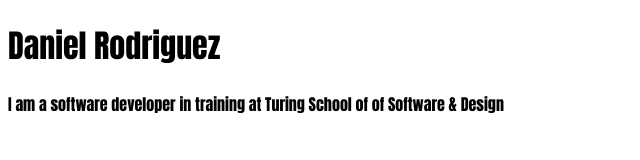
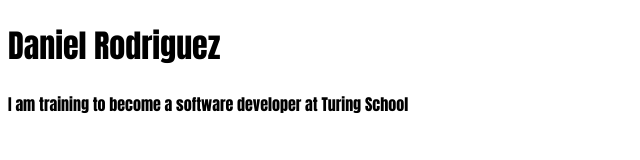
Before and after one commit to drod1000/drod1000.github.io, a plain HTML site: page index.html in a window 1280 px wide. Shown: the whole page, without its empty margins (0-640 px from the left). Drawn offline with Linux system fonts and the light colour scheme.

Commit message:
got rid of &

```diff
--- a/index.html
+++ b/index.html
@@ -6,6 +6,6 @@
   </head>
   <body>
     <h1>Daniel Rodriguez</h1>
-    <p>I am a software developer in training at Turing School of of Software & Design</p>
+    <p>I am training to become a software developer at Turing School</p>
   </body>
 </html>
```
